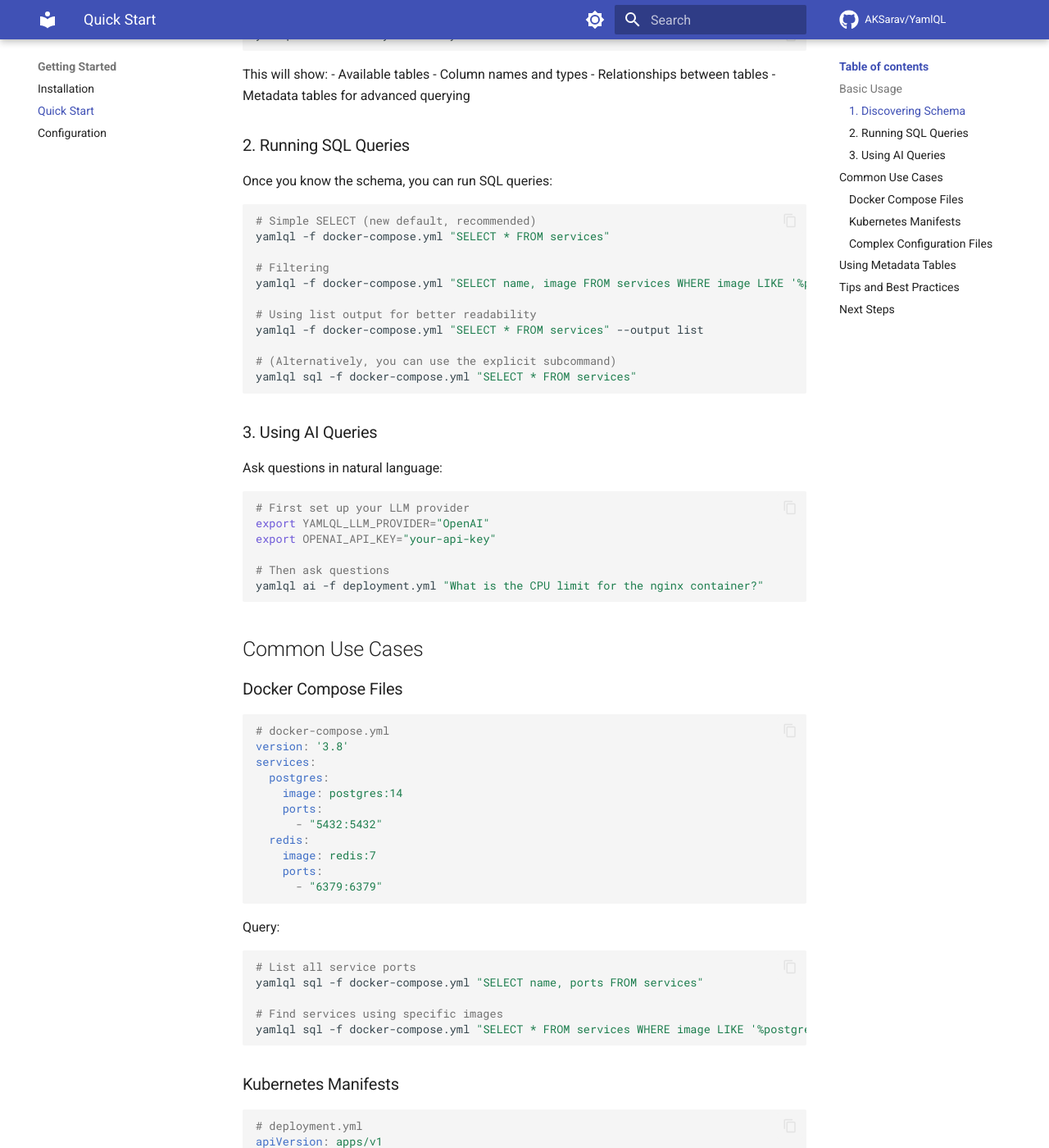
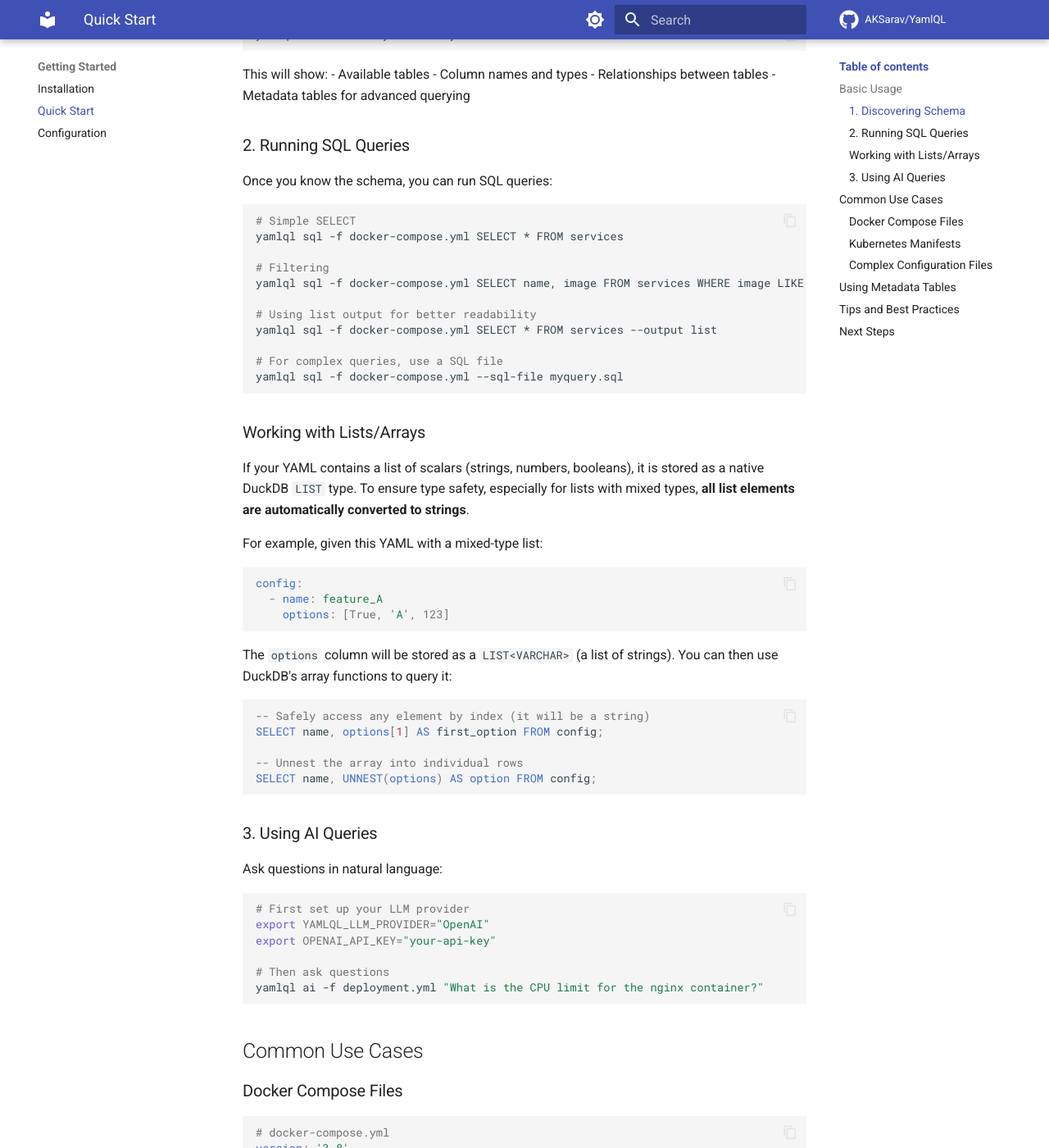
Before and after one commit to AKSarav/YamlQL, an MkDocs documentation site: the page built from docs/getting-started/quick-start.md, in a window 1280 px wide and 1400 px high, scrolled down 435 px. Shown: the whole window at 82% size. Built offline with MkDocs 1.6.1 and Material for MkDocs 9.7.7, drawn with Linux system fonts in a browser that asks for light colours; comment, search, counter and statistics services are not loaded.

Commit message:
Support of List and Query by Index Number Feature

````diff
--- a/docs/getting-started/quick-start.md
+++ b/docs/getting-started/quick-start.md
@@ -23,17 +23,36 @@ This will show:
 Once you know the schema, you can run SQL queries:
 
 ```bash
-# Simple SELECT (new default, recommended)
-yamlql -f docker-compose.yml "SELECT * FROM services"
+# Simple SELECT
+yamlql sql -f docker-compose.yml SELECT * FROM services
 
 # Filtering
-yamlql -f docker-compose.yml "SELECT name, image FROM services WHERE image LIKE '%postgres%'"
+yamlql sql -f docker-compose.yml SELECT name, image FROM services WHERE image LIKE '%postgres%'
 
 # Using list output for better readability
-yamlql -f docker-compose.yml "SELECT * FROM services" --output list
+yamlql sql -f docker-compose.yml SELECT * FROM services --output list
 
-# (Alternatively, you can use the explicit subcommand)
-yamlql sql -f docker-compose.yml "SELECT * FROM services"
+# For complex queries, use a SQL file
+yamlql sql -f docker-compose.yml --sql-file myquery.sql
+```
+
+### Working with Lists/Arrays
+
+If your YAML contains a list of scalars (strings, numbers, booleans), it is stored as a native DuckDB `LIST` type. To ensure type safety, especially for lists with mixed types, **all list elements are automatically converted to strings**.
+
+For example, given this YAML with a mixed-type list:
+```yaml
+config:
+  - name: feature_A
+    options: [True, 'A', 123]
+```
+The `options` column will be stored as a `LIST<VARCHAR>` (a list of strings). You can then use DuckDB's array functions to query it:
+```sql
+-- Safely access any element by index (it will be a string)
+SELECT name, options[1] AS first_option FROM config;
+
+-- Unnest the array into individual rows
+SELECT name, UNNEST(options) AS option FROM config;
 ```
 
 ### 3. Using AI Queries
````
Also changed, not shown: README.md (+35 -6 lines), docs/commands/sql.md (+33 -0 lines), docs/concepts/schema-transformation.md (+5 -2 lines), docs/index.md (+5 -1 lines), 2 other files.
